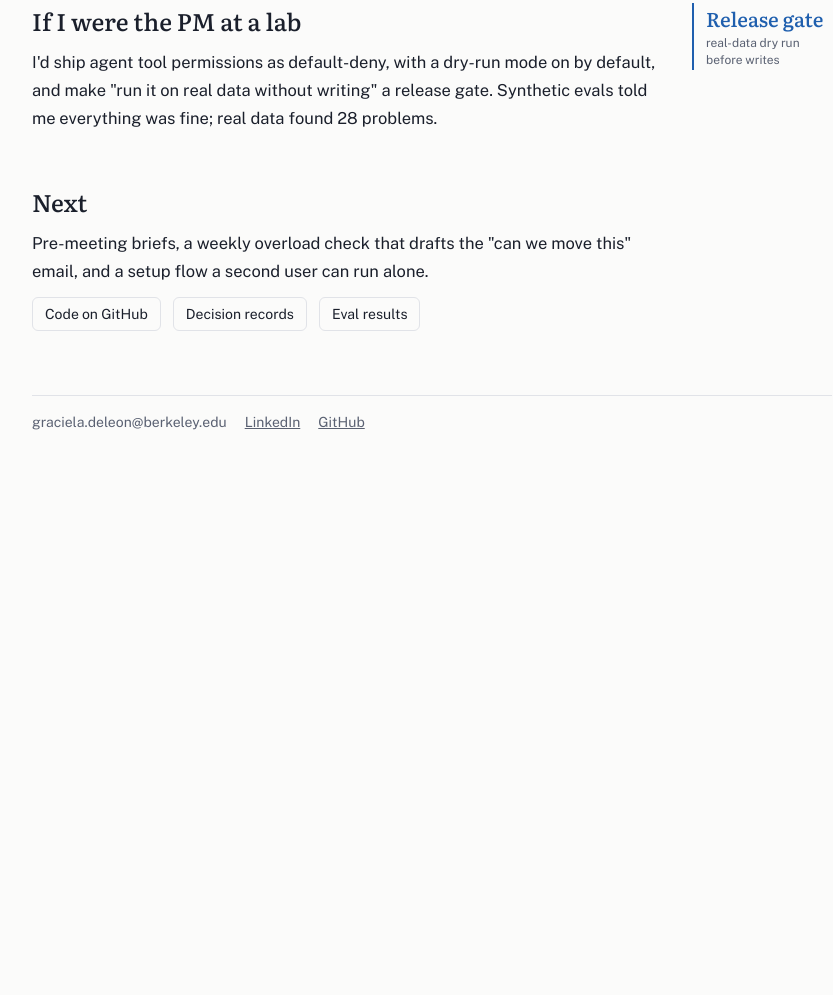
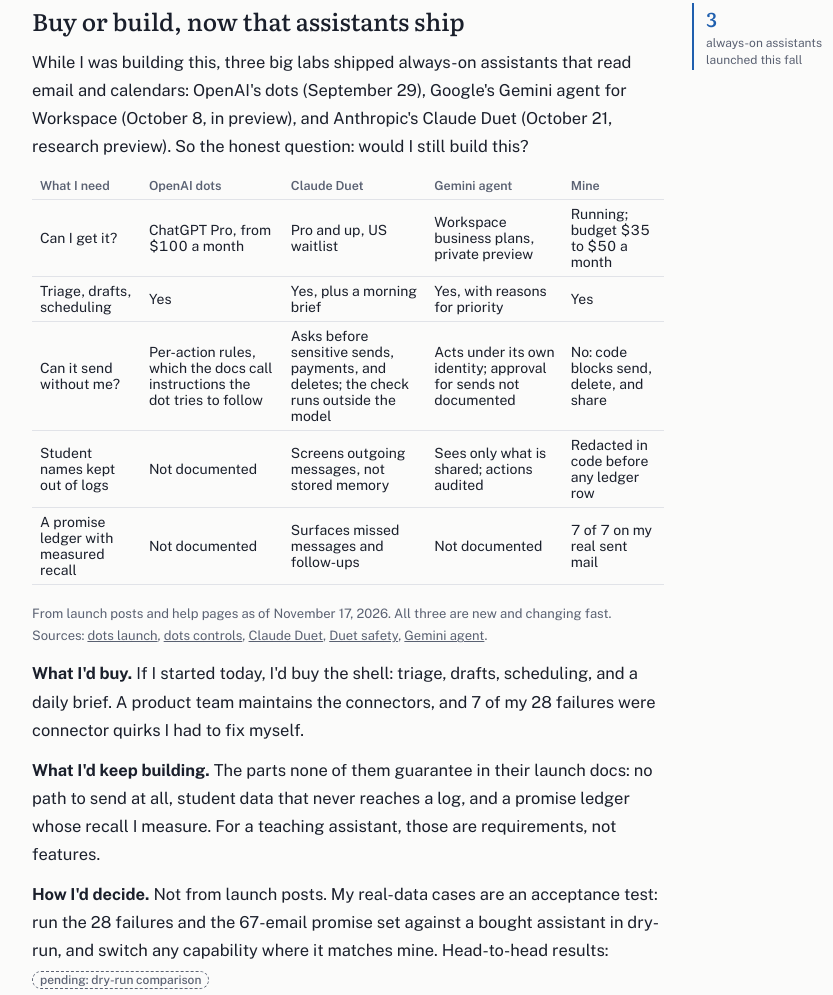
Before and after one commit to gracielaaaaa/gracieladeleon-site, an Astro site: page /work/chief-of-staff-agent in a window 1280 px wide. Shown: the part 4263-5258 px from the top of the page, without its empty margins (208-1041 px from the left). Before the commit the page ends 4749 px from the top, so only its background shows below. Built offline with nearby package versions, Linux system fonts and the light colour scheme; Astro itself is replaced by a stand-in of ours.

Commit message:
Chief of Staff: buy or build analysis against dots, Claude Duet, and Gemini agent
Co-Authored-By: Claude Opus 5.5 <noreply@anthropic.com>

```diff
--- a/src/content/work/chief-of-staff-agent.mdx
+++ b/src/content/work/chief-of-staff-agent.mdx
@@ -115,6 +115,29 @@ v1 is why I report recall next to precision: it looked perfect and had dropped t
 - Time saved per reply or recap: <Pending what="measured on 10 items" />
 </Section>
 
+<Section title="Buy or build, now that assistants ship" fig="3" figLabel="always-on assistants launched this fall">
+While I was building this, three big labs shipped always-on assistants that read email and calendars: OpenAI's dots (September 29), Google's Gemini agent for Workspace (October 8, in preview), and Anthropic's Claude Duet (October 21, research preview). So the honest question: would I still build this?
+
+<table>
+  <thead><tr><th>What I need</th><th>OpenAI dots</th><th>Claude Duet</th><th>Gemini agent</th><th>Mine</th></tr></thead>
+  <tbody>
+    <tr><td>Can I get it?</td><td>ChatGPT Pro, from $100 a month</td><td>Pro and up, US waitlist</td><td>Workspace business plans, private preview</td><td>Running; budget $35 to $50 a month</td></tr>
+    <tr><td>Triage, drafts, scheduling</td><td>Yes</td><td>Yes, plus a morning brief</td><td>Yes, with reasons for priority</td><td>Yes</td></tr>
+    <tr><td>Can it send without me?</td><td>Per-action rules, which the docs call instructions the dot tries to follow</td><td>Asks before sensitive sends, payments, and deletes; the check runs outside the model</td><td>Acts under its own identity; approval for sends not documented</td><td>No: code blocks send, delete, and share</td></tr>
+    <tr><td>Student names kept out of logs</td><td>Not documented</td><td>Screens outgoing messages, not stored memory</td><td>Sees only what is shared; actions audited</td><td>Redacted in code before any ledger row</td></tr>
+    <tr><td>A promise ledger with measured recall</td><td>Not documented</td><td>Surfaces missed messages and follow-ups</td><td>Not documented</td><td>7 of 7 on my real sent mail</td></tr>
+  </tbody>
+</table>
+
+<p class="note">From launch posts and help pages as of November 17, 2026. All three are new and changing fast. Sources: <a href="https://techcrunch.com/2026/09/29/openai-launches-dots-its-bubbly-agentic-avatar/">dots launch</a>, <a href="https://learn.chatgpt.com/docs/dots/controls">dots controls</a>, <a href="https://claude.com/resources/articles/claude-duet">Claude Duet</a>, <a href="https://claude.com/resources/articles/claude-duet-safety-privacy-and-security">Duet safety</a>, <a href="https://www.constellationr.com/insights/news/google-cloud-launches-gemini-agent-work-across-enterprise-systems">Gemini agent</a>.</p>
+
+**What I'd buy.** If I started today, I'd buy the shell: triage, drafts, scheduling, and a daily brief. A product team maintains the connectors, and 7 of my 28 failures were connector quirks I had to fix myself.
+
+**What I'd keep building.** The parts none of them guarantee in their launch docs: no path to send at all, student data that never reaches a log, and a promise ledger whose recall I measure. For a teaching assistant, those are requirements, not features.
+
+**How I'd decide.** Not from launch posts. My real-data cases are an acceptance test: run the 28 failures and the 67-email promise set against a bought assistant in dry-run, and switch any capability where it matches mine. Head-to-head results: <Pending what="dry-run comparison" />
+</Section>
+
 <Section title="If I were the PM at a lab" fig="Release gate" figLabel="real-data dry run before writes">
 I'd ship agent tool permissions as default-deny, with a dry-run mode on by default, and make "run it on real data without writing" a release gate. Synthetic evals told me everything was fine; real data found 28 problems.
 </Section>
```
